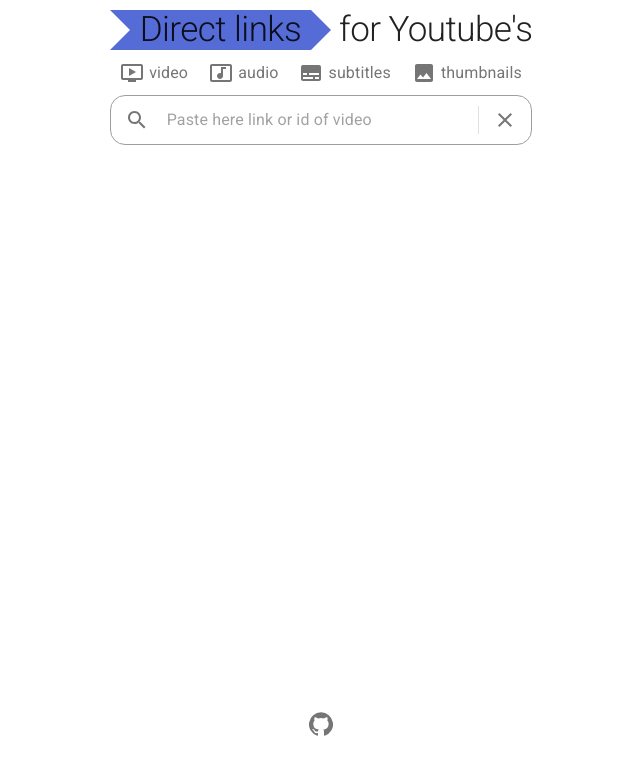
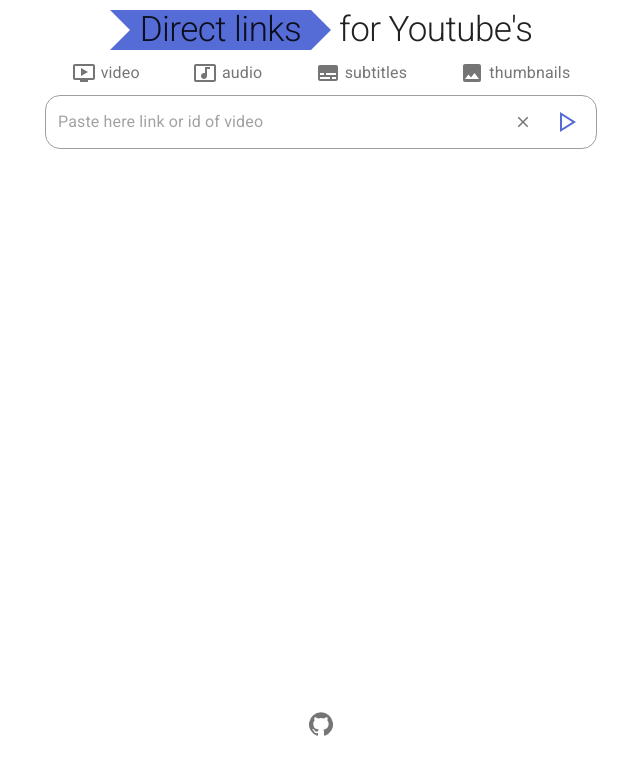
Before and after one commit to ApayRus/direct-link, a Next.js app: page / in a window 1280 px wide. Shown: the top 774 px of the page, without its empty margins (319-959 px from the left). Built offline with nearby package versions, Linux system fonts and the light colour scheme.

Commit message:
little restyled

```diff
--- a/components/Heading.jsx
+++ b/components/Heading.jsx
@@ -5,7 +5,7 @@
 
 const Heading = () => {
 	return (
-		<heading style={{ flex: 1, marginTop: 10 }}>
+		<heading style={{ flex: 1, width: '100%', marginTop: 10 }}>
 			<Typography
 				variant='h1'
 				style={{ fontSize: 35, width: '100%', textAlign: 'center' }}
--- a/components/Search.jsx
+++ b/components/Search.jsx
@@ -4,7 +4,7 @@
 import Divider from '@material-ui/core/Divider'
 import IconButton from '@material-ui/core/IconButton'
 import ClearIcon from '@material-ui/icons/Clear'
-import SearchIcon from '@material-ui/icons/Search'
+import EnterIcon from '@material-ui/icons/ChangeHistory'
 import LinearProgress from '@material-ui/core/LinearProgress'
 import ytdl from 'ytdl-core'
 import { useRouter } from 'next/router'
@@ -17,7 +17,8 @@
 		width: '100%',
 		border: `1px solid ${theme.palette.grey[500]}`,
 		borderRadius: 15,
-		marginTop: 5
+		marginTop: 5,
+		minHeight: 48
 	},
 	input: {
 		marginLeft: theme.spacing(1),
@@ -32,7 +33,7 @@
 	},
 	loadingProgressContainer: {
 		textAlign: 'center',
-		marginTop: 10,
+		// marginTop: 10,
 		width: '100%'
 	}
 }))
@@ -47,7 +48,7 @@
 		setUrl(event.target.value)
 	}
 
-	const onSearchClear = event => {
+	const onSearchClear = () => {
 		setUrl('')
 	}
 
@@ -81,16 +82,30 @@
 		</div>
 	)
 
+	const EnterButton = () => (
+		<IconButton
+			// className={classes.iconButton}
+			aria-label='search'
+			type='submit'
+		>
+			<EnterIcon color='primary' style={{ transform: 'rotate(90deg)' }} />
+		</IconButton>
+	)
+
+	const ClearButton = () => (
+		<IconButton
+			// className={classes.iconButton}
+			aria-label='clear'
+			onClick={onSearchClear}
+			// size='small'
+		>
+			<ClearIcon style={{ fontSize: 18 }} />
+		</IconButton>
+	)
+
 	const SearchInput = () => (
 		<>
 			{' '}
-			<IconButton
-				className={classes.iconButton}
-				aria-label='search'
-				type='submit'
-			>
-				<SearchIcon />
-			</IconButton>
 			<InputBase
 				className={classes.input}
 				placeholder='Paste here link or id of video'
@@ -98,14 +113,10 @@
 				onChange={onSearchChange}
 				value={url}
 			/>
-			<Divider className={classes.divider} orientation='vertical' />
-			<IconButton
-				className={classes.iconButton}
-				aria-label='clear'
-				onClick={onSearchClear}
-			>
-				<ClearIcon />
-			</IconButton>
+			{/* <Divider className={classes.divider} orientation='vertical' /> */}
+			<ClearButton />
+			{/* <Divider className={classes.divider} orientation='vertical' /> */}
+			<EnterButton />
 		</>
 	)
 
```
